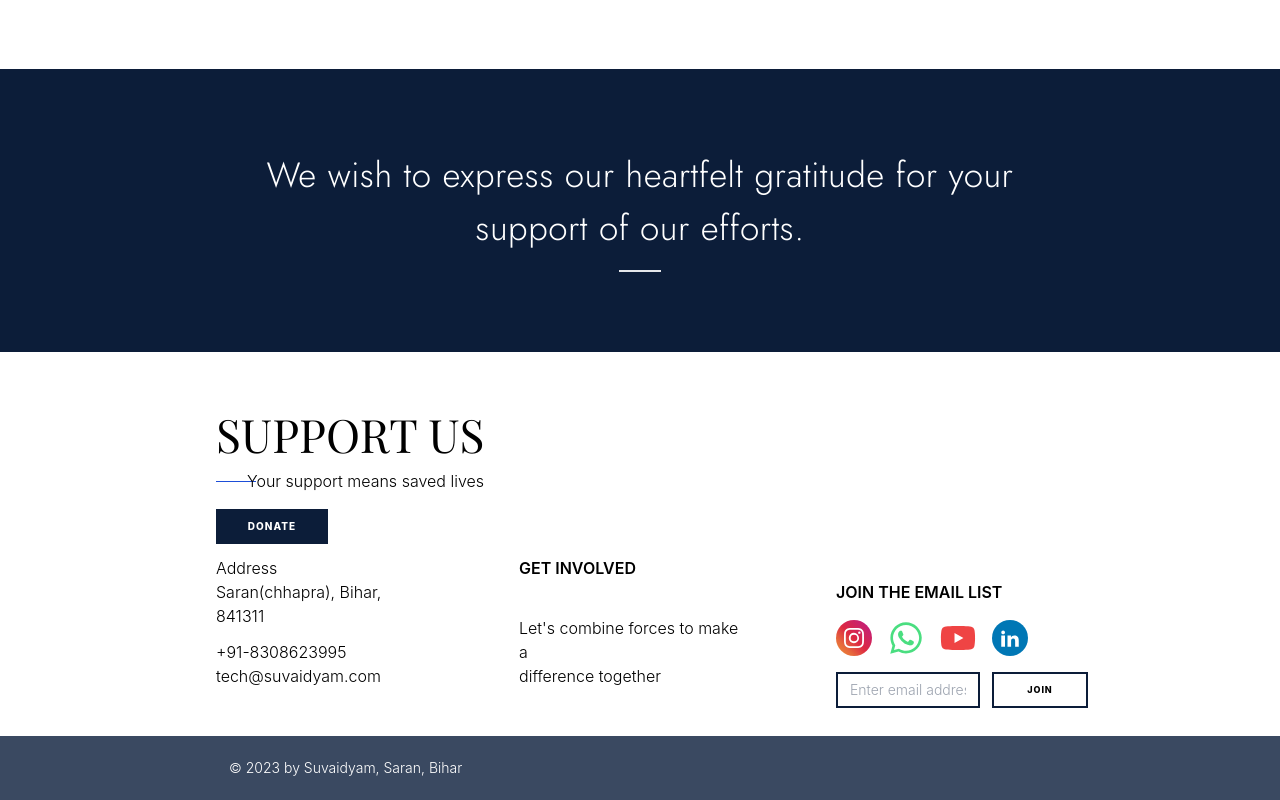
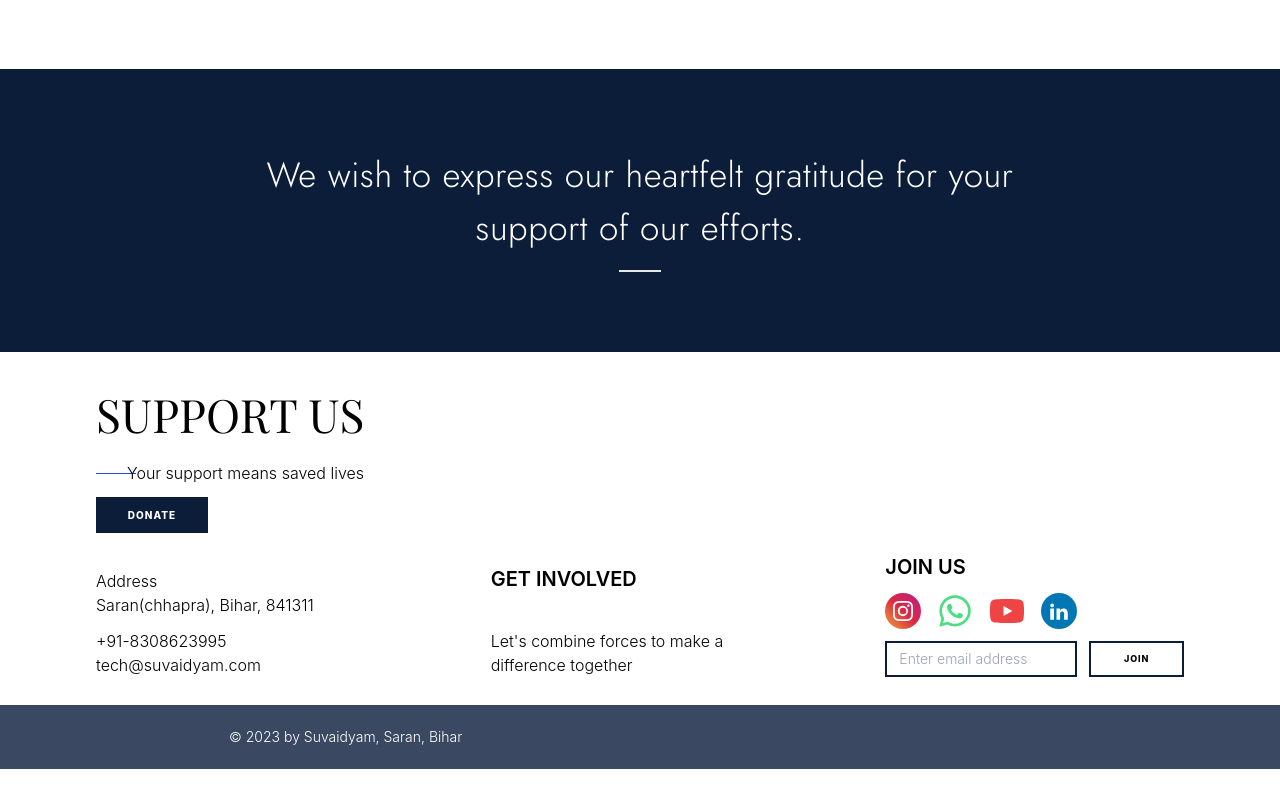
Before and after one commit to Suvaidyam/Suvaidyam-Web, a React (Create React App) app: page /involved in a window 1280 px wide. Shown: the part 1004-1804 px from the top of the page. After the commit the page ends 1773 px from the top, so only its background shows below. Built offline with nearby package versions, Linux system fonts and the light colour scheme; a web font is replaced by a local one.

Commit message:
add footer changes

```diff
--- a/src/Components/Common/Footer/Footer.js
+++ b/src/Components/Common/Footer/Footer.js
@@ -30,13 +30,10 @@ const Footer = () => {
     <>
       <div className="w-full mt-auto">
         {/* footer */}
-        <div className="md:flex justify-center">
-          <div className="">
-            <div className="lg:ml-6">
-              <div className="w-full max-w-[1720px] mx-auto h-auto md:h-96 px-6 md:px-4 lg:px-24 xl:px-48 ">
-                <div className="w-full h-full py-12">
-                  <div className="w-full h-auto md:h-1/2 flex flex-col gap-4 justify-between">
-                    <div className="">
+        <div className="w-full max-w-[1720px] mx-auto h-auto py-7 px-6 md:px-12 lg:px-24 xl:px-30 ">
+          <div className='w-full grid grid-cols-1 md:grid-cols-2 lg:grid-cols-3 2xl:grid-cols-4 gap-6 md:gap-10 lg:gap-24'>
+            <div className='flex flex-col gap-9'>
+              <div className='flex flex-col gap-3'>
                 <h1 className='text-[40px] md:text-[46px] font-playfire'>SUPPORT US</h1>
                 <div className=" relative w-[268px] flex justify-end items-center">
                   <span className='h-[1px] bg-blue-700 w-[40px] absolute left-0'></span>
@@ -44,16 +41,13 @@ const Footer = () => {
                     Your support means saved lives
                   </span>
                 </div>
-                    </div>
                 <button className='bg-bgblue text-white text-[10px] tracking-widest border-[1.5px]
-                     border-bgblue w-48 md:w-28 h-9 font-extrabold hover:bg-white hover:text-bgblue
+              border-bgblue w-60 md:w-28 h-9 font-extrabold hover:bg-white hover:text-bgblue
               duration-500'>
                   DONATE
                 </button>
               </div>
-                  {/* bottom */}
-                  <div className="w-full h-auto md:h-1/2 flex flex-col md:flex-row gap-8 lg:gap-24  ">
-                    <div className="h-full flex flex-col gap-3 justify-end">
+              <div className="flex flex-col gap-3 ">
                 <div className="md:mt-auto mt-8">
                   <p className='text-fsm font-light'>Address</p>
                   <p className='text-fsm font-light'>Saran(chhapra), Bihar, 841311</p>
@@ -65,15 +59,16 @@ const Footer = () => {
                   </a>
                 </div>
               </div>
-                    <div className="h-full flex flex-col justify-end gap-3 md:gap-9">
-                      <p className='font-semibold text-fsm'>GET INVOLVED</p>
+            </div>
+            <div className=" flex flex-col justify-end gap-3 md:gap-9">
+              <p className='font-semibold text-xl'>GET INVOLVED</p>
               <p className='font-light text-fsm'>
                 Let's combine forces to make a <br />
                 difference together
               </p>
             </div>
-                    <div className="h-full flex flex-col justify-end gap-4 mt-5 ">
-                      <p className='font-semibold text-fsm'>JOIN THE EMAIL LIST</p>
+            <div className=" flex flex-col justify-end gap-3">
+              <p className='font-semibold text-xl'>JOIN US</p>
               <div className="flex gap-4">
                 <a href='https://www.instagram.com/suvaidyam/' target='_blank' rel='noreferrer'>
                   <div className="w-9 h-9 rounded-full bg-slate-500 flex items-center justify-center text-white instagarm">
@@ -104,8 +99,8 @@ const Footer = () => {
                 >
                   <Form className='flex gap-3'>
                     <div className="flex flex-col items-start gap-1">
-                              <Field type="email" name="email" placeholder='Enter email address' className='border-[2.5px]
-                    w-36 px-3 py-1.5 border-bgblue placeholder:text-sm placeholder:font-light outline-none
+                      <Field type="email" name="email" placeholder='Enter email address' className='border-[2px]
+                        w-48 px-3 py-1.5 border-bgblue placeholder:text-sm placeholder:font-light outline-none
                         text-sm font-light'/>
                       <ErrorMessage name='email' component='p' className='text-xs text-red-500 absolute left-0 -bottom-5' />
                     </div>
@@ -116,10 +111,6 @@ const Footer = () => {
                     </button>
                   </Form>
                 </Formik>
-                      </div>
-                    </div>
-                  </div>
-                </div>
               </div>
             </div>
           </div>
--- a/src/Components/ContactUs/ContactUs.js
+++ b/src/Components/ContactUs/ContactUs.js
@@ -43,20 +43,22 @@ const ContactUs = () => {
   return (
     <>
 
-      <div className="flex md:flex-row ">
-        <div className="h-full  w-3/5 mx-auto max-w-[1800px]">
-          <div className="md:pb-20 mt-20 bg-[#FAFAFA] md:px-0 px-7 ">
+      <div className="flex flex-col lg:flex-row gap-20 max-w-[1720px] mx-auto">
+        <div className="h-full w-full lg:w-3/5">
+          <div className="lg:pb-20 mt-20 bg-[#FAFAFA] px-6 ">
             <div className="md:pt-32 pt-5 items-center md:text-center ">
-              <p className=" md:text-4xl text-3xl text-bgfooter   font-bold  md:tracking-widest">
+              <p className=" md:text-4xl text-3xl text-bgfooter  font-bold  md:tracking-widest">
                 HAVE QUESTIONS?
               </p>
-              <p className="border-bgblue w-11 md:mx-[48.3%] border-t-[3px] mt-2"></p>
-              <p className="pt-5 tracking-[2px] md:text-[14px] text-[17px]">
+              <div className="flex justify-start md:justify-center">
+                <p className="border-bgblue w-10 border-t-[3px] mt-2"></p>
+              </div>
+              <p className="pt-5 tracking-[2px] md:text-[14px] text-[17px] md:px-20 lg:px-40">
                 We have answers. Feel free to leave a message, and we will get back
                 to you as soon as possible.
               </p>
             </div>
-            <div className="lg:px-[32%] md:px-[23%] mt-20">
+            <div className="lg:px-30 md:px-10 mt-20">
               <Formik
                 initialValues={initialValues}
                 validationSchema={signUpSchema}
@@ -126,9 +128,9 @@ const ContactUs = () => {
                       MESSAGE
                     </label>
                   </div>
-                  <div className="md:text-center">
+                  <div className="text-center">
                     <button
-                      className="md:w-24  w-[147px] md:h-10 h-12 md:text-[11px] text-[20px] md:mt-16 font-bold md:font-extrabold border-[2px]
+                      className="w-full md:h-10 h-12 md:text-[11px] text-[20px] md:mt-16 font-bold md:font-extrabold border-[2px]
               border-bgblue bg-bgblue hover:bg-white duration-700 text-white hover:text-bgblue tracking-[2px]"
                     >
                       SEND
@@ -139,7 +141,7 @@ const ContactUs = () => {
             </div>
           </div>
         </div>
-        <div className=" w-2/5 my-44  mx-28 md:flex-col bg-[#d9f0c7]">
+        <div className="w-full lg:w-2/5  md:flex-col  bg-[#d9f0c7]">
           <iframe
             src="https://www.google.com/maps/embed?pb=!1m18!1m12!1m3!1d3591.026368601712!2d84.86815507600447!3d25.835676405543246!2m3!1f0!2f0!3f0!3m2!1i1024!2i768!4f13.1!3m3!1m2!1s0x3992b3006a6ec4b3%3A0x998d01f7712e7ad9!2sSuvaidyam!5e0!3m2!1sen!2sin!4v1721372561111!5m2!1sen!2sin"
             className=" w-full text-green-500 h-full border-0"
```
Lines whose indentation alone changed are shown as unchanged.
